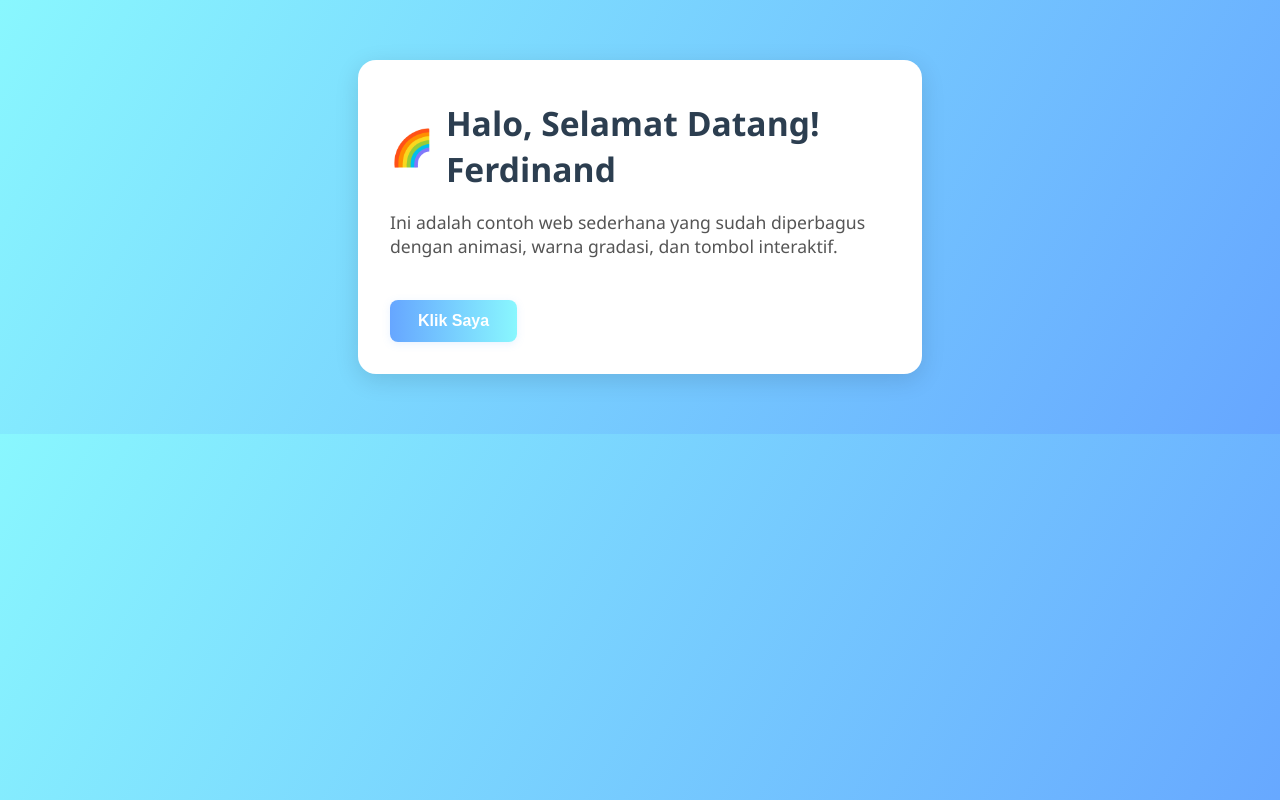
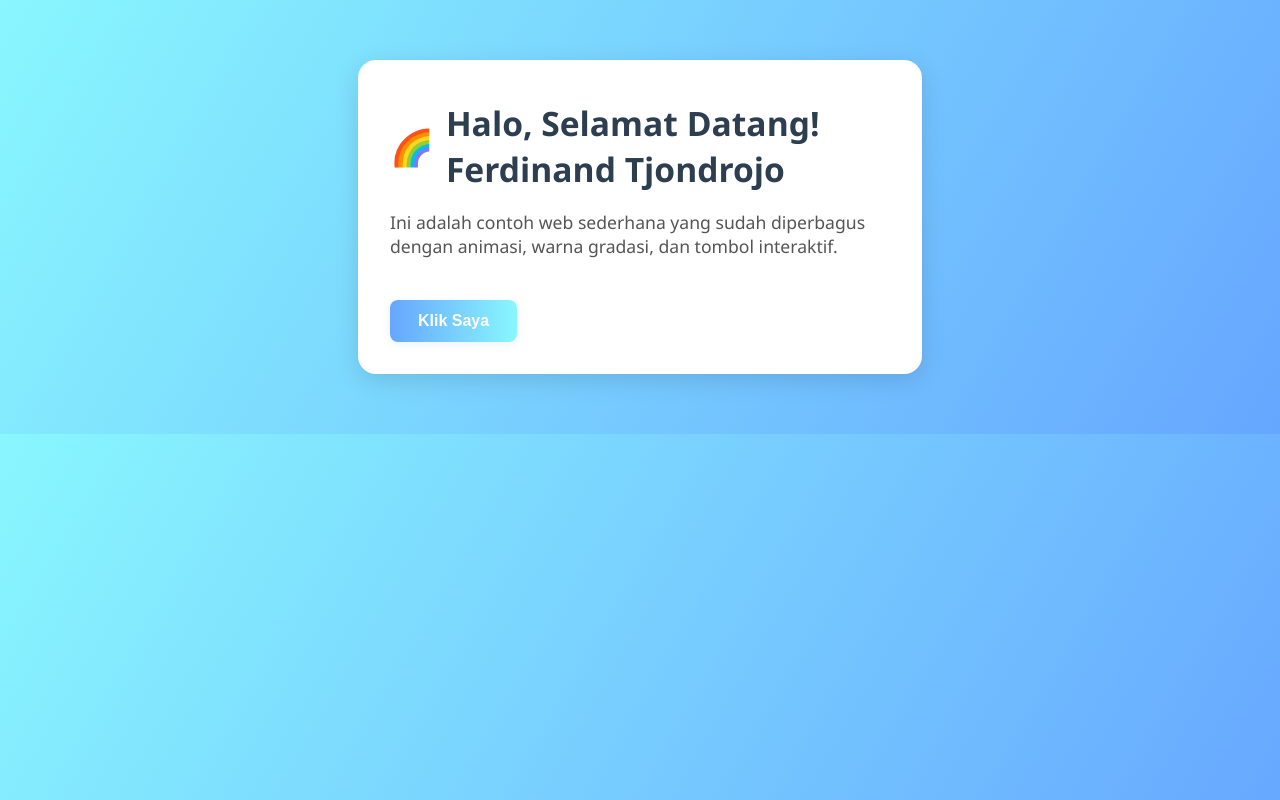
Before and after one commit to FerdinandTJ/belajar-web, a plain HTML site: page web/index.html in a window 1280 px wide. Drawn offline with Linux system fonts and the light colour scheme.

Commit message:
Update name

```diff
--- a/web/index.html
+++ b/web/index.html
@@ -67,7 +67,7 @@
     <div class="container">
         <div class="header">
             <span class="header-icon">🌈</span>
-            <h1>Halo, Selamat Datang! Ferdinand</h1>
+            <h1>Halo, Selamat Datang! Ferdinand Tjondrojo</h1>
         </div>
         <p>Ini adalah contoh web sederhana yang sudah diperbagus dengan animasi, warna gradasi, dan tombol interaktif.</p>
         <button class="btn" onclick="alert('Terima kasih sudah berkunjung!')">Klik Saya</button>
```
